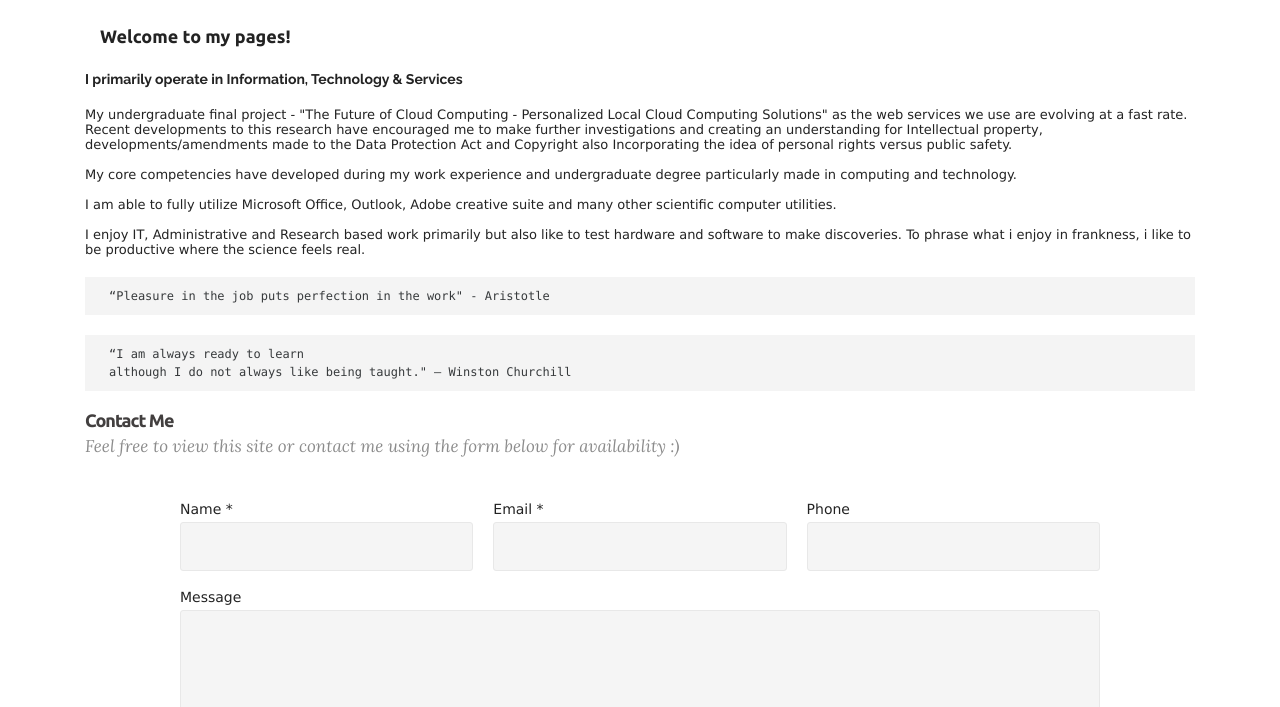
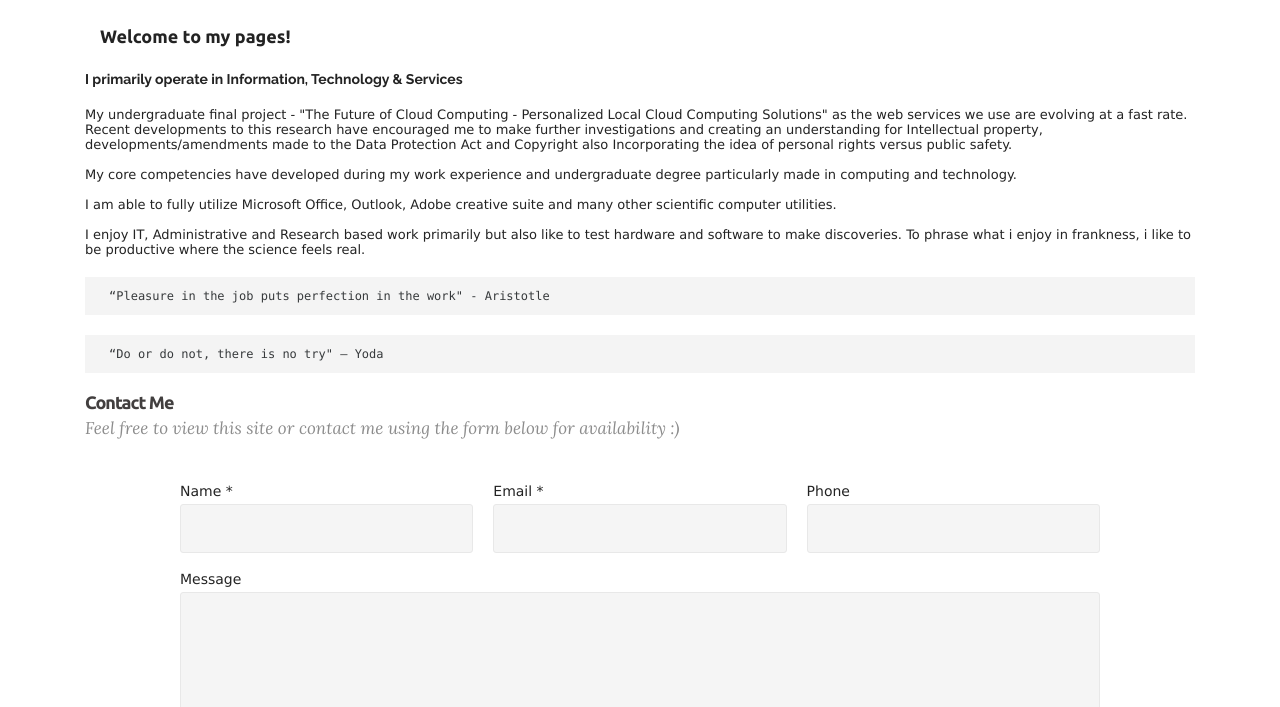
Before and after one commit to HarryRandhawa/site, a plain HTML site: page index.html in a window 1280 px wide. Shown: the part 93-800 px from the top of the page. Drawn offline with Linux system fonts and the light colour scheme.

Commit message:
yoda
yoda

```diff
--- a/index.html
+++ b/index.html
@@ -120,8 +120,7 @@
               <div class="container">
                 <div class="row">
                   <div class="col-xs-12 lead">
-                    <pre>&ldquo;I am always ready to learn
-although I do not always like being taught.&quot; — Winston Churchill<span style="line-height: 1.5;"></span></pre>
+                    <pre>&ldquo;Do or do not, there is no try&quot; — Yoda<span style="line-height: 1.5;"></span></pre>
                   </div>
                 </div>
               </div>
```
